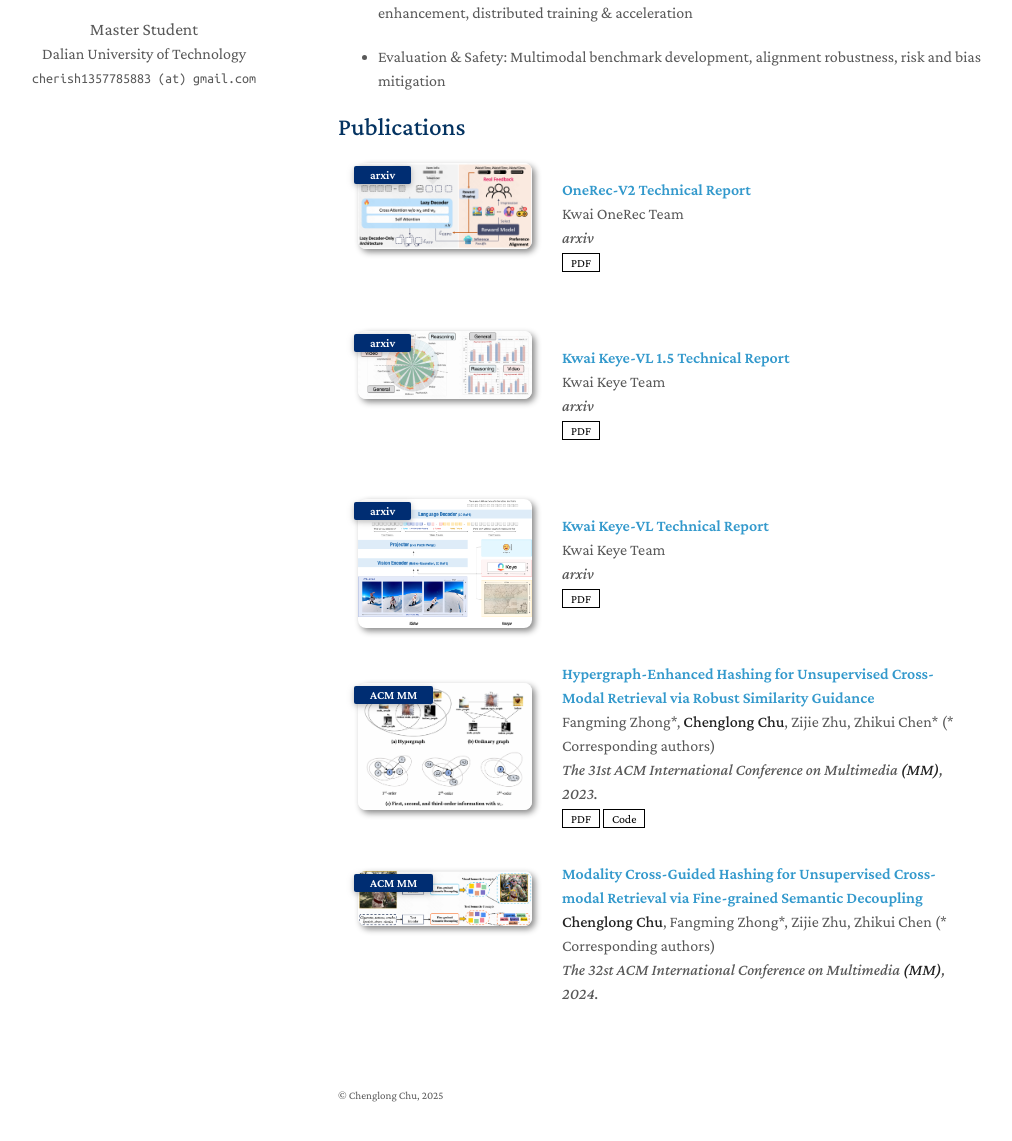
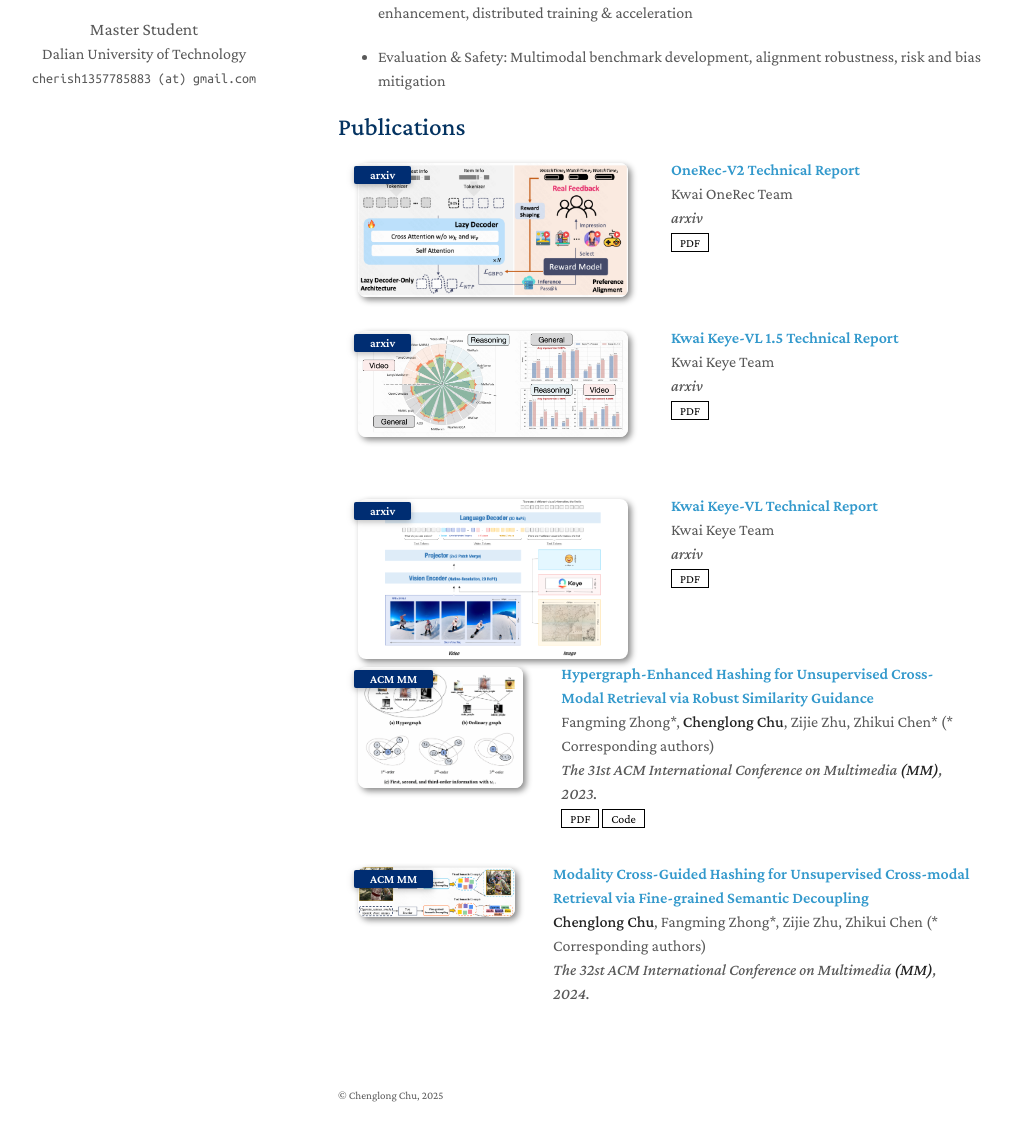
Before and after one commit to Cherishnoobs/Chenglong-Chu.github.io, a Jekyll site: the page built from index.md, in a window 1280 px wide and 1400 px high, scrolled down 366 px. Shown: the part 224-1365 px from the top of the window, without its empty margins (132-1144 px from the left). Built offline with Jekyll 4.4.1, drawn with Linux system fonts in a browser that asks for light colours; nearby versions of some CDN libraries; a style sheet for code colours, icons or effects is not loaded; our own code applies the rules of GitHub Pages for plain Markdown files.

Commit message:
checkout layer

```diff
--- a/assets/css/publications.css
+++ b/assets/css/publications.css
@@ -80,3 +80,11 @@
 .publications ol.bibliography li div.abstract.hidden.open { border-color: var(--global-text-color); }
 
 .publications ol.bibliography li .teaser { border-radius: 8px; box-shadow: 3px 3px 6px #888; height: auto; width: 270px; max-height: 160px; margin-top: 5px; margin-left: 5px; margin-bottom: 5px; object-fit: contain; background: transparent; }
+
+/* Align image and text in one row, top-aligned */
+.publications .pub-row { display: flex; align-items: flex-start; gap: 8px; }
+.publications .pub-row .abbr { height: auto; display: flex; flex-direction: column; align-items: flex-start; }
+.publications .pub-row .col-sm-9 { width: auto; flex: 1 1 auto; }
+
+/* Ensure teaser image behaves as block and doesn't shift baseline */
+.publications .pub-row .teaser { display: block; }
```
Also changed, not shown: assets/css/publications-no-dark-mode.css (+8 -0 lines).
